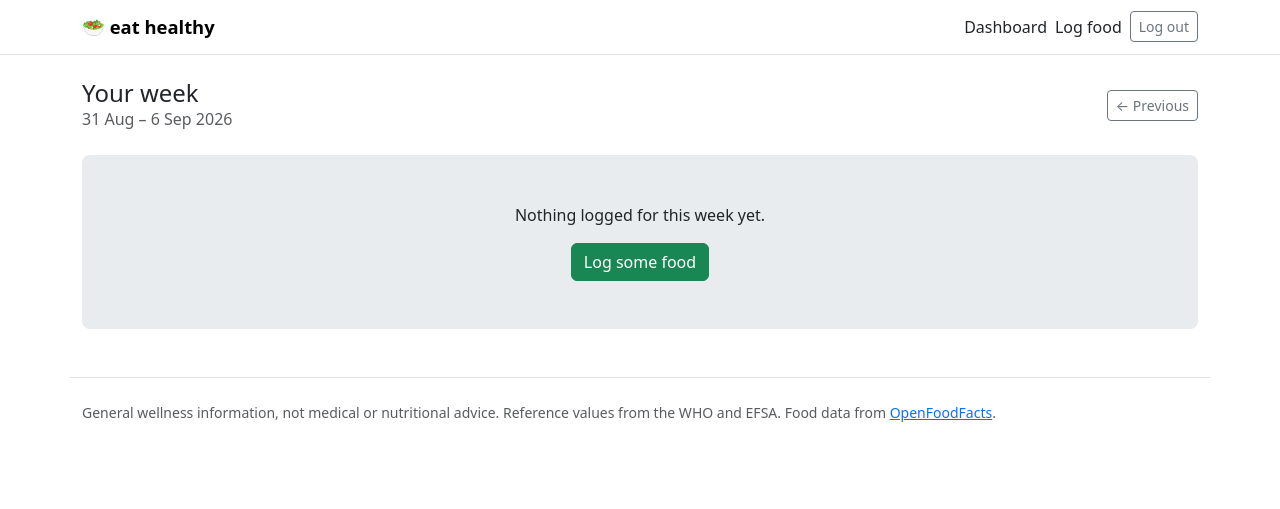
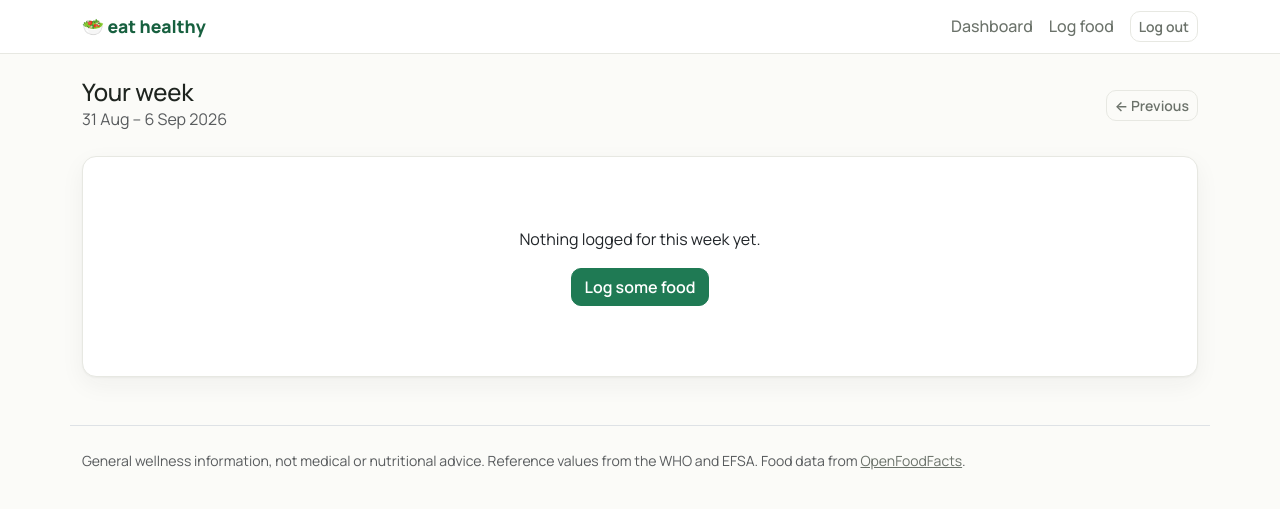
Before and after one commit to pamm-bot/eat-healthy, a Django app: page /dashboard/ in a window 1280 px wide. Shown: the top 509 px of the page. Run offline with Django 5.2, Linux system fonts and the light colour scheme; the visitor is signed in with stand-in values (Sample User, id 1); data that the repository does not hold is empty.

Commit message:
Give the app a visual identity: Manrope, a green palette, refined dashboard cards, gram presets

```diff
--- a/static/css/app.css
+++ b/static/css/app.css
@@ -1,17 +1,204 @@
-body {
-  font-family: system-ui, -apple-system, "Segoe UI", Roboto, sans-serif;
+:root {
+  --bg: #fbfbf8;
+  --surface: #ffffff;
+  --ink: #1e241f;
+  --muted: #6b726a;
+  --line: #e7e8e2;
+  --brand: #1f7a54;
+  --brand-dark: #17603f;
+  --brand-soft: #e9f3ec;
+  --ok: #2f7d5b;
+  --warn: #b5760a;
+  --bad: #c0392b;
+  --radius: 14px;
+  --radius-sm: 10px;
+  --shadow: 0 1px 2px rgba(30, 36, 31, 0.04), 0 8px 24px rgba(30, 36, 31, 0.05);
 }
 
-.navbar-brand {
-  font-size: 1.15rem;
+* { box-sizing: border-box; }
+
+body {
+  font-family: "Manrope", system-ui, -apple-system, "Segoe UI", sans-serif;
+  background: var(--bg);
+  color: var(--ink);
+  line-height: 1.55;
+  -webkit-font-smoothing: antialiased;
 }
 
-#search-results .list-group-item + .list-group-item {
-  border-top-width: 1px;
+a { color: var(--brand-dark); }
+h1, h2, h3, h4 { letter-spacing: -0.01em; }
+
+/* ---- navbar ---- */
+.navbar {
+  background: var(--surface);
+  border-bottom: 1px solid var(--line);
+}
+.navbar-brand {
+  font-weight: 800;
+  font-size: 1.1rem;
+  color: var(--brand-dark) !important;
+}
+.navbar .nav-link {
+  color: var(--muted);
+  font-weight: 500;
+}
+.navbar .nav-link:hover { color: var(--ink); }
+
+/* ---- buttons ---- */
+.btn {
+  border-radius: var(--radius-sm);
+  font-weight: 600;
+}
+.btn-success,
+.btn-primary {
+  background: var(--brand);
+  border-color: var(--brand);
+}
+.btn-success:hover,
+.btn-primary:hover {
+  background: var(--brand-dark);
+  border-color: var(--brand-dark);
+}
+.btn-outline-secondary {
+  border-color: var(--line);
+  color: var(--muted);
+}
+.btn-outline-secondary:hover {
+  background: var(--bg);
+  color: var(--ink);
+  border-color: var(--line);
 }
 
-.card h2.h6 {
-  letter-spacing: 0.02em;
+/* ---- form controls ---- */
+.form-control,
+.form-select {
+  border-color: var(--line);
+  border-radius: var(--radius-sm);
+}
+.form-control:focus,
+.form-select:focus {
+  border-color: var(--brand);
+  box-shadow: 0 0 0 3px var(--brand-soft);
+}
+
+/* ---- cards ---- */
+.card {
+  border: 1px solid var(--line);
+  border-radius: var(--radius);
+  box-shadow: var(--shadow);
+}
+.card-body { padding: 1.4rem; }
+
+/* dashboard metric cards */
+.metric-label {
+  font-size: 0.72rem;
+  font-weight: 700;
+  letter-spacing: 0.09em;
   text-transform: uppercase;
-  font-size: 0.75rem;
+  color: var(--muted);
+  margin-bottom: 0.4rem;
 }
+.metric-value {
+  font-size: 2.6rem;
+  font-weight: 800;
+  line-height: 1;
+}
+.metric-value .metric-sub {
+  font-size: 0.95rem;
+  font-weight: 600;
+  color: var(--muted);
+}
+.metric-note {
+  font-size: 0.85rem;
+  color: var(--muted);
+  margin-top: 0.6rem;
+  margin-bottom: 0;
+}
+
+/* progress bars */
+.progress {
+  background: var(--line);
+  border-radius: 999px;
+  height: 8px;
+}
+.progress-bar { border-radius: 999px; }
+.bar-ok { background: var(--ok); }
+.bar-warn { background: var(--warn); }
+.bar-bad { background: var(--bad); }
+.text-ok { color: var(--ok); }
+.text-warn { color: var(--warn); }
+.text-bad { color: var(--bad); }
+
+/* plant chips */
+.chip {
+  display: inline-block;
+  background: var(--brand-soft);
+  color: var(--brand-dark);
+  border-radius: 999px;
+  padding: 0.2rem 0.65rem;
+  font-size: 0.82rem;
+  font-weight: 600;
+  margin: 0 0.3rem 0.35rem 0;
+}
+
+/* nutrient rows */
+.nutrient-row {
+  display: flex;
+  justify-content: space-between;
+  align-items: baseline;
+  margin-bottom: 0.25rem;
+}
+.nutrient-row .val { font-weight: 700; }
+.nutrient-row .ref { font-weight: 400; color: var(--muted); font-size: 0.85rem; }
+
+/* ---- landing ---- */
+.hero {
+  padding: 3.5rem 0 2rem;
+}
+.hero h1 {
+  font-size: clamp(2rem, 5vw, 3rem);
+  font-weight: 800;
+}
+.hero .lead {
+  color: var(--muted);
+  max-width: 42rem;
+  margin-inline: auto;
+}
+.step {
+  background: var(--surface);
+  border: 1px solid var(--line);
+  border-radius: var(--radius);
+  padding: 1.4rem;
+  height: 100%;
+}
+.step .step-n {
+  display: inline-flex;
+  align-items: center;
+  justify-content: center;
+  width: 1.9rem;
+  height: 1.9rem;
+  border-radius: 999px;
+  background: var(--brand-soft);
+  color: var(--brand-dark);
+  font-weight: 800;
+  margin-bottom: 0.6rem;
+}
+
+/* ---- log page ---- */
+#search-results .list-group-item {
+  border-color: var(--line);
+}
+#search-results .list-group-item + .list-group-item { border-top-width: 1px; }
+.food-meta { font-size: 0.82rem; color: var(--muted); }
+.gram-preset {
+  border: 1px solid var(--line);
+  background: var(--surface);
+  color: var(--muted);
+  border-radius: 999px;
+  padding: 0.1rem 0.55rem;
+  font-size: 0.78rem;
+  cursor: pointer;
+}
+.gram-preset:hover { border-color: var(--brand); color: var(--brand-dark); }
+
+footer a { color: var(--muted); text-decoration: underline; }
--- a/templates/base.html
+++ b/templates/base.html
@@ -6,13 +6,16 @@
   <meta name="viewport" content="width=device-width, initial-scale=1">
   <title>{% block title %}eat healthy{% endblock %}</title>
   <link href="https://cdn.jsdelivr.net/npm/bootstrap@5.3.3/dist/css/bootstrap.min.css" rel="stylesheet">
+  <link rel="preconnect" href="https://fonts.googleapis.com">
+  <link rel="preconnect" href="https://fonts.gstatic.com" crossorigin>
+  <link href="https://fonts.googleapis.com/css2?family=Manrope:wght@400;500;600;700;800&display=swap" rel="stylesheet">
   <link href="{% static 'css/app.css' %}" rel="stylesheet">
 </head>
 <body hx-headers='{"X-CSRFToken": "{{ csrf_token }}"}'>
-  <nav class="navbar navbar-expand-lg border-bottom mb-4">
+  <nav class="navbar navbar-expand-lg mb-4">
     <div class="container">
-      <a class="navbar-brand fw-semibold" href="{% url 'home' %}">🥗 eat healthy</a>
-      <div class="ms-auto d-flex align-items-center gap-2">
+      <a class="navbar-brand" href="{% url 'home' %}">🥗 eat healthy</a>
+      <div class="ms-auto d-flex align-items-center gap-3">
         {% if user.is_authenticated %}
           <a class="nav-link" href="{% url 'dashboard' %}">Dashboard</a>
           <a class="nav-link" href="{% url 'log' %}">Log food</a>
--- a/templates/registration/login.html
+++ b/templates/registration/login.html
@@ -4,7 +4,8 @@
 
 {% block content %}
 <div class="mx-auto" style="max-width: 24rem;">
-  <h1 class="h3 mb-3">Log in</h1>
+  <div class="card"><div class="card-body">
+    <h1 class="h4 mb-3">Log in</h1>
     {% if form.errors %}
       <div class="alert alert-danger">Wrong username or password.</div>
     {% endif %}
@@ -20,6 +21,7 @@
       </div>
       <button class="btn btn-success w-100">Log in</button>
     </form>
-  <p class="mt-3 text-muted">No account? <a href="{% url 'signup' %}">Sign up</a></p>
+  </div></div>
+  <p class="mt-3 text-center text-muted">No account? <a href="{% url 'signup' %}">Sign up</a></p>
 </div>
 {% endblock %}
--- a/templates/registration/signup.html
+++ b/templates/registration/signup.html
@@ -4,7 +4,8 @@
 
 {% block content %}
 <div class="mx-auto" style="max-width: 24rem;">
-  <h1 class="h3 mb-3">Create an account</h1>
+  <div class="card"><div class="card-body">
+    <h1 class="h4 mb-3">Create an account</h1>
     <form method="post">
       {% csrf_token %}
       {% for field in form %}
@@ -17,6 +18,7 @@
       {% endfor %}
       <button class="btn btn-success w-100">Sign up</button>
     </form>
-  <p class="mt-3 text-muted">Already have one? <a href="{% url 'login' %}">Log in</a></p>
+  </div></div>
+  <p class="mt-3 text-center text-muted">Already have one? <a href="{% url 'login' %}">Log in</a></p>
 </div>
 {% endblock %}
--- a/templates/tracker/dashboard.html
+++ b/templates/tracker/dashboard.html
@@ -17,12 +17,14 @@
 </div>
 
 {% if not report.has_data %}
-  <div class="text-center py-5 bg-body-secondary rounded-3">
+  <div class="text-center py-5 card">
+    <div class="card-body">
       <p class="mb-3">Nothing logged for this week yet.</p>
       <a class="btn btn-success" href="{% url 'log' %}">Log some food</a>
     </div>
+  </div>
 {% else %}
-  <p class="text-muted small">
+  <p class="text-muted small mb-4">
     {{ report.entry_count }} item{{ report.entry_count|pluralize }} across
     {{ report.days_logged }} day{{ report.days_logged|pluralize }}.
     Daily figures are averaged over those {{ report.days_logged }} day{{ report.days_logged|pluralize }}.
@@ -30,78 +32,62 @@
 
   <div class="row g-4">
     <div class="col-md-6">
-      <div class="card h-100">
-        <div class="card-body">
-          <h2 class="h6 text-muted">Ultra-processed share</h2>
+      <div class="card h-100"><div class="card-body">
+        <div class="metric-label">Ultra-processed share</div>
         {% if report.ultra_processed_pct is None %}
           <p class="mb-0 text-muted">Not enough calorie data to tell.</p>
         {% else %}
-            <p class="display-6 mb-1">{{ report.ultra_processed_pct }}%</p>
-            <div class="progress" role="progressbar" style="height: 8px;">
-              <div class="progress-bar bg-danger" style="width: {{ report.ultra_processed_pct }}%"></div>
-            </div>
-            <p class="small text-muted mt-2 mb-0">
+          <div class="metric-value">{{ report.ultra_processed_pct }}<span class="metric-sub">%</span></div>
+          <div class="progress mt-3"><div class="progress-bar bar-bad" style="width: {{ report.ultra_processed_pct }}%"></div></div>
+          <p class="metric-note">
             of your logged calories came from NOVA group 4 foods (packaged snacks,
             soft drinks, ready meals…). Lower is generally better.
           </p>
         {% endif %}
-        </div>
-      </div>
+      </div></div>
     </div>
 
     <div class="col-md-6">
-      <div class="card h-100">
-        <div class="card-body">
-          <h2 class="h6 text-muted">Plant variety</h2>
-          <p class="display-6 mb-1">{{ report.distinct_plants }}
-            <span class="fs-6 text-muted">/ {{ report.plant_target }} target</span></p>
-          <div class="progress mb-2" role="progressbar" style="height: 8px;">
-            <div class="progress-bar bg-success"
-                 style="width: {% widthratio report.distinct_plants report.plant_target 100 %}%"></div>
+      <div class="card h-100"><div class="card-body">
+        <div class="metric-label">Plant variety</div>
+        <div class="metric-value">{{ report.distinct_plants }}<span class="metric-sub"> / {{ report.plant_target }} target</span></div>
+        <div class="progress mt-3 mb-3">
+          <div class="progress-bar bar-ok" style="width: {% widthratio report.distinct_plants report.plant_target 100 %}%"></div>
         </div>
         {% for plant in report.plants %}
-            <span class="badge text-bg-light border me-1 mb-1">🌱 {{ plant }}</span>
+          <span class="chip">🌱 {{ plant }}</span>
         {% empty %}
           <span class="text-muted small">No whole plant foods recognised yet.</span>
         {% endfor %}
-        </div>
-      </div>
+      </div></div>
     </div>
 
     <div class="col-md-6">
-      <div class="card h-100">
-        <div class="card-body">
-          <h2 class="h6 text-muted">Nutri-Score of what you ate</h2>
-          <canvas id="nutriscore-chart" height="140"></canvas>
-        </div>
-      </div>
+      <div class="card h-100"><div class="card-body">
+        <div class="metric-label">Nutri-Score of what you ate</div>
+        <canvas id="nutriscore-chart" height="150"></canvas>
+      </div></div>
     </div>
 
     <div class="col-md-6">
-      <div class="card h-100">
-        <div class="card-body">
-          <h2 class="h6 text-muted mb-3">Per day vs. reference</h2>
+      <div class="card h-100"><div class="card-body">
+        <div class="metric-label mb-3">Per day vs. reference</div>
         {% for n in report.nutrients %}
-            <div class="d-flex justify-content-between">
+          <div class="nutrient-row">
             <span>{{ n.label }}</span>
-              <span class="fw-semibold
-                {% if n.status == 'ok' %}text-success{% elif n.status == 'low' %}text-warning{% else %}text-danger{% endif %}">
+            <span class="val {% if n.status == 'ok' %}text-ok{% elif n.status == 'low' %}text-warn{% else %}text-bad{% endif %}">
               {{ n.avg }} g
-                <span class="text-muted fw-normal small">
-                  ({{ n.symbol }} {{ n.reference|floatformat:0 }} g · {{ n.pct_of_reference }}%)
-                </span>
+              <span class="ref">({{ n.symbol }} {{ n.reference|floatformat:0 }} g · {{ n.pct_of_reference }}%)</span>
             </span>
           </div>
-            <div class="progress mb-3" role="progressbar" style="height: 6px;">
-              <div class="progress-bar
-                {% if n.status == 'ok' %}bg-success{% elif n.status == 'low' %}bg-warning{% else %}bg-danger{% endif %}"
+          <div class="progress mb-3">
+            <div class="progress-bar {% if n.status == 'ok' %}bar-ok{% elif n.status == 'low' %}bar-warn{% else %}bar-bad{% endif %}"
                  style="width: {{ n.pct_of_reference }}%; max-width: 100%;"></div>
           </div>
         {% endfor %}
-          <p class="small text-muted mb-0">Sugars is total sugars from the product
-            data, which includes natural sugars — read it as a rough signal.</p>
-        </div>
-      </div>
+        <p class="metric-note">Sugars is total sugars from the product data, which
+          includes natural sugars — read it as a rough signal.</p>
+      </div></div>
     </div>
   </div>
 
@@ -115,16 +101,19 @@
 <script>
   const counts = JSON.parse(document.getElementById("nutriscore-data").textContent);
   const grades = ["a", "b", "c", "d", "e", "unknown"];
-  const colours = ["#2e7d32", "#7cb342", "#fdd835", "#fb8c00", "#e53935", "#bdbdbd"];
+  const colours = ["#1f7a54", "#8bc34a", "#f4c430", "#ef8b1f", "#c0392b", "#c8ccc4"];
   new Chart(document.getElementById("nutriscore-chart"), {
     type: "bar",
     data: {
-      labels: grades.map(g => g.toUpperCase()),
-      datasets: [{ data: grades.map(g => counts[g] || 0), backgroundColor: colours }],
+      labels: ["A", "B", "C", "D", "E", "?"],
+      datasets: [{ data: grades.map(g => counts[g] || 0), backgroundColor: colours, borderRadius: 6 }],
     },
     options: {
       plugins: { legend: { display: false } },
-      scales: { y: { beginAtZero: true, ticks: { precision: 0 } } },
+      scales: {
+        y: { beginAtZero: true, ticks: { precision: 0 }, grid: { display: false } },
+        x: { grid: { display: false } },
+      },
     },
   });
 </script>
```
Also changed, not shown: templates/tracker/_day_entries.html (+5 -5 lines), templates/tracker/_search_results.html (+10 -5 lines), templates/tracker/home.html (+14 -11 lines), templates/tracker/log.html (+20 -6 lines), tracker/openfoodfacts.py (+13 -3 lines), 3 other files. Lines whose indentation alone changed are shown as unchanged.
